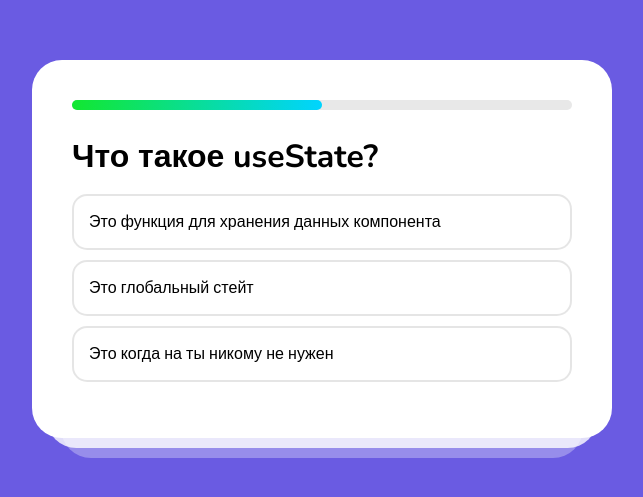
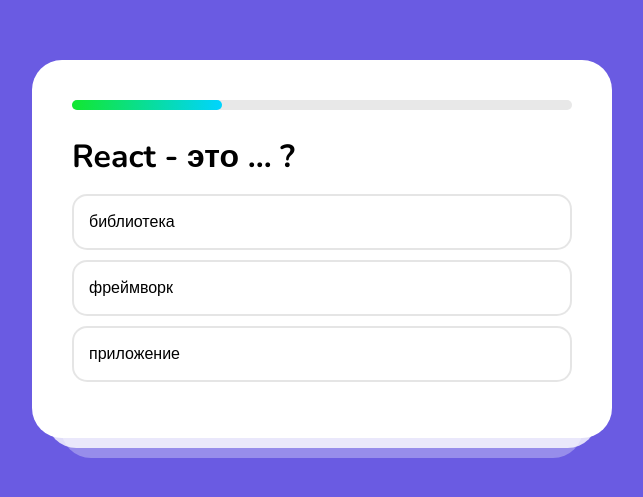
Before and after one commit to Tropic222/react_practice, a React (Create React App) app in the folder questionnaire/: page / in a window 1280 px wide. Shown: the part 151-648 px from the top of the page, without its empty margins (318-961 px from the left). Built offline with nearby package versions, Linux system fonts and the light colour scheme.

Commit message:
added display of question with answers

```diff
--- a/questionnaire/src/App.js
+++ b/questionnaire/src/App.js
@@ -1,3 +1,4 @@
+import React, { useState } from 'react'
 import './index.scss'
 
 const questions = [
@@ -32,26 +33,33 @@
   );
 }
 
-function Game() {
+function Game({step, question, onClickVariant}) {
   return (
     <>
       <div className="progress">
-        <div style={{ width: '50%' }} className="progress__inner"></div>
+        <div style={{ width: '30%' }} className="progress__inner"></div>
       </div>
-      <h1>Что такое useState?</h1>
+      <h1>{question.title}</h1>
       <ul>
-        <li>Это функция для хранения данных компонента</li>
-        <li>Это глобальный стейт</li>
-        <li>Это когда на ты никому не нужен</li>
+        {question.variants.map((text, index) => (<li onClick={() => onClickVariant(index)} key={text}>{text}</li>))}
       </ul>
     </>
   );
 }
 
 function App() {
+  const [step, setStep] = useState(0)
+  const question = questions[step]
+  const onClickVariant = (index) => {
+    console.log(step, index)
+    setStep(step + 1)
+  }
+
+
+
   return (
     <div className="App">
-      <Game />
+      <Game step={step} onClickVariant={onClickVariant} question={question}/>
       {/* <Result /> */}
     </div>
   );
```
